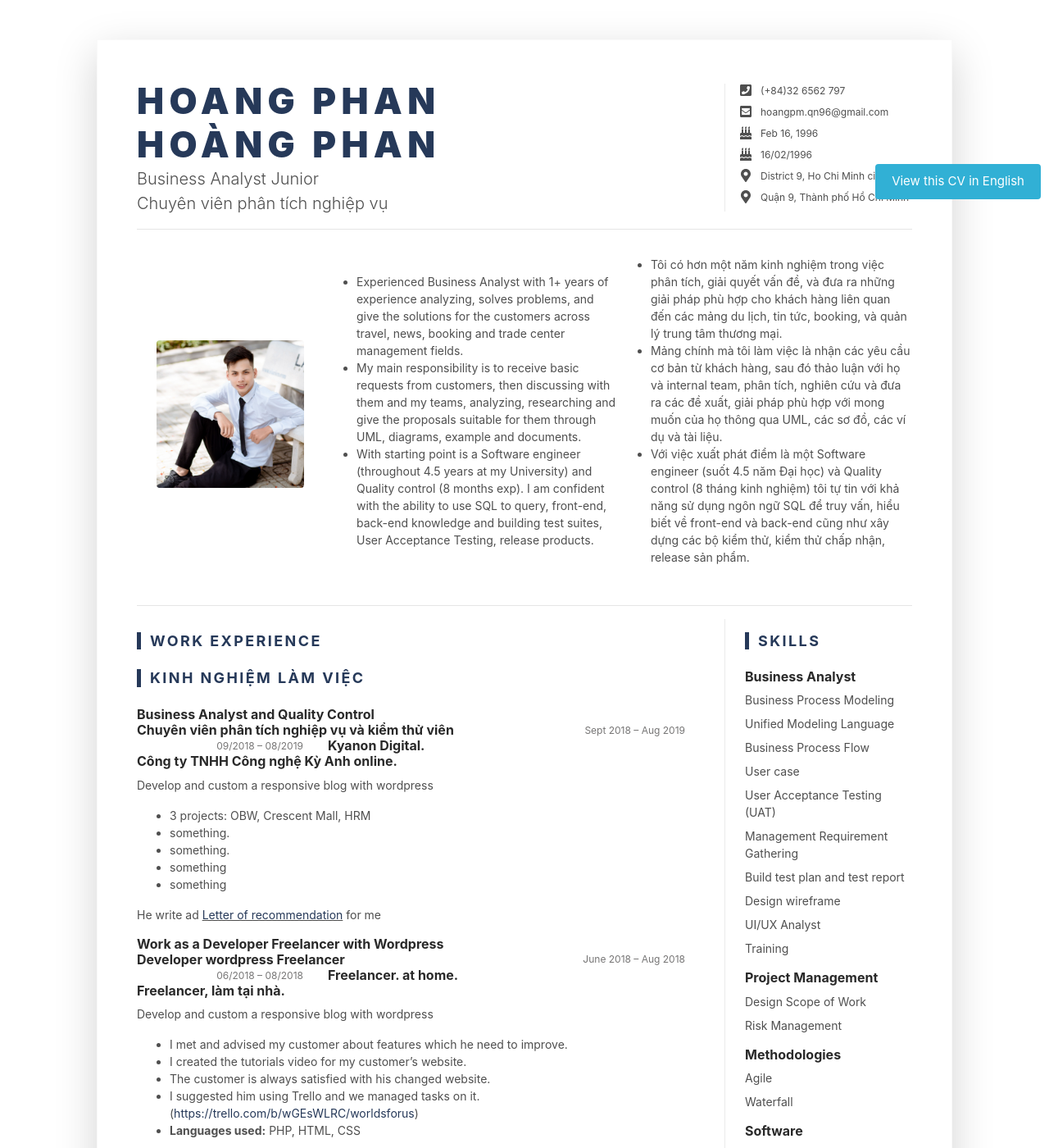
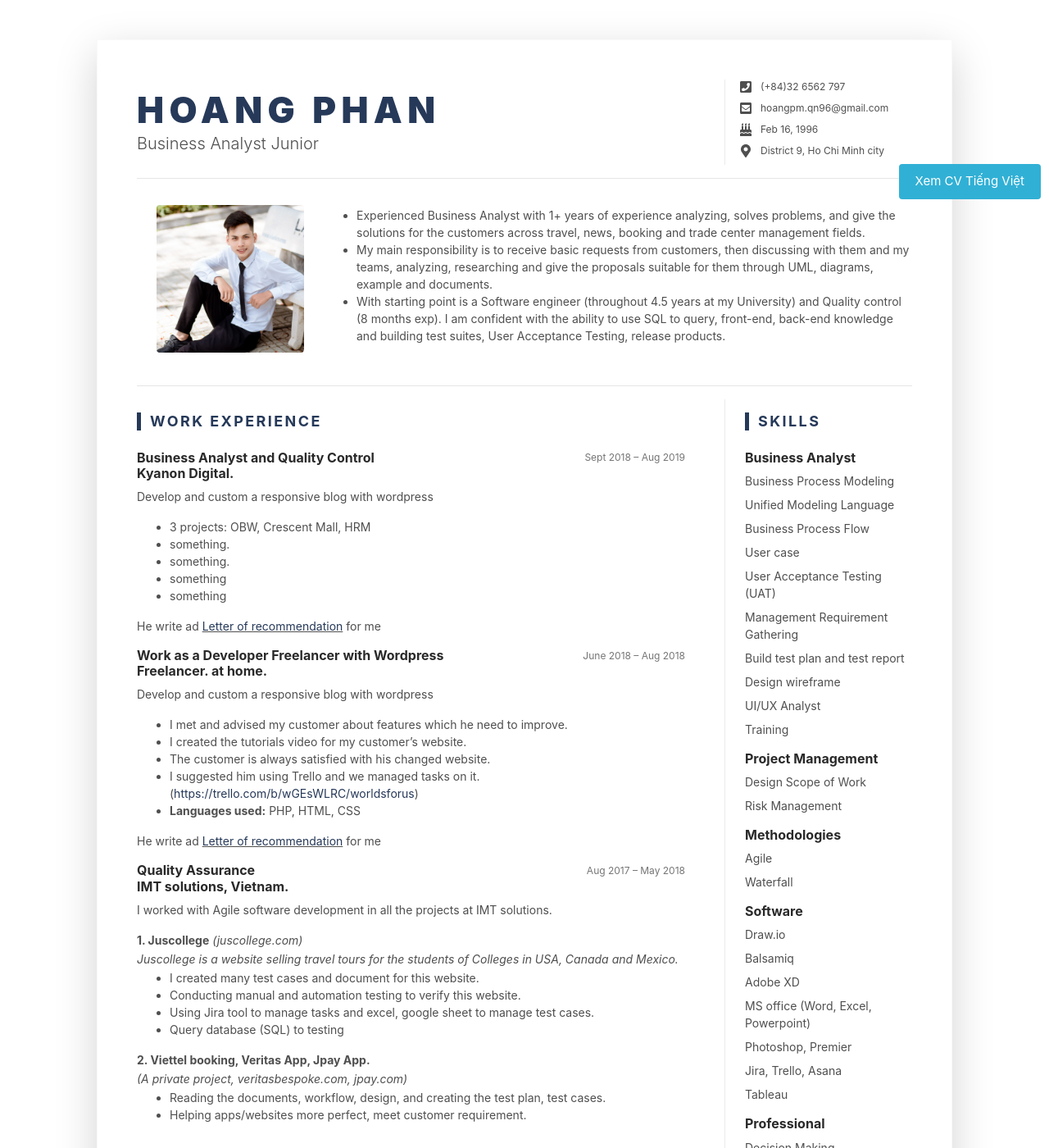
Before and after one commit to hoangpm96/toilamba, a Jekyll site: the page mycv.html, which Jekyll copies as it is, in a window 1280 px wide and 1400 px high. Shown: the whole window at 82% size. Built offline with Jekyll 4.4.1, drawn with Linux system fonts in a browser that asks for light colours; nearby versions of some CDN libraries; part of the change alters nothing that is shown.

```diff
--- a/assets/js/language.js
+++ b/assets/js/language.js
@@ -72,7 +72,7 @@ function setLocalStorage(lang) {
 =================================*/
 
 function checkLocalStorage() {
-
+    changeLanguage('eng')
     if ('userLanguage' in localStorage) {
         let userLanguage = localStorage.getItem('userLanguage');
         let userLang = JSON.parse(userLanguage);
--- a/mycv.html
+++ b/mycv.html
@@ -276,7 +276,7 @@
 				</footer>
 
 			</div><!--//main-wrapper-->
-
+<script src="https://cdnjs.cloudflare.com/ajax/libs/jquery/3.3.1/jquery.slim.min.js"></script>
 <script src="assets/js/language.js"></script>
 
 </body>
```
